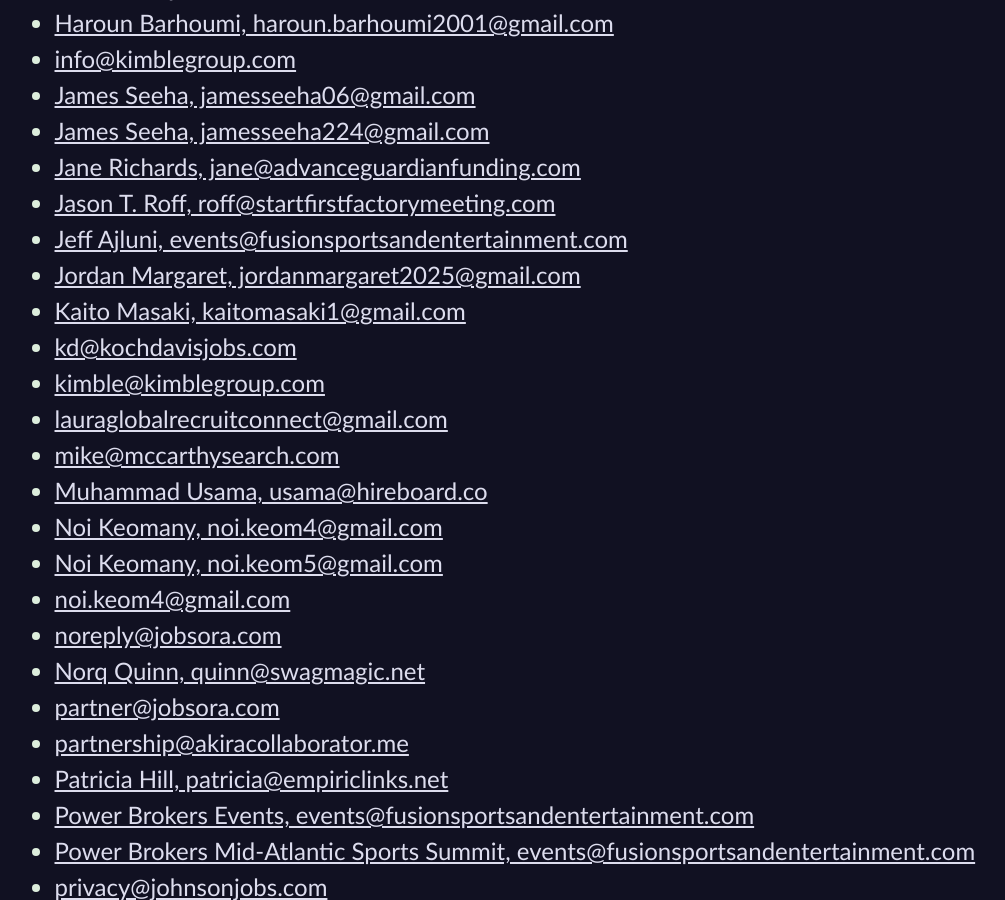
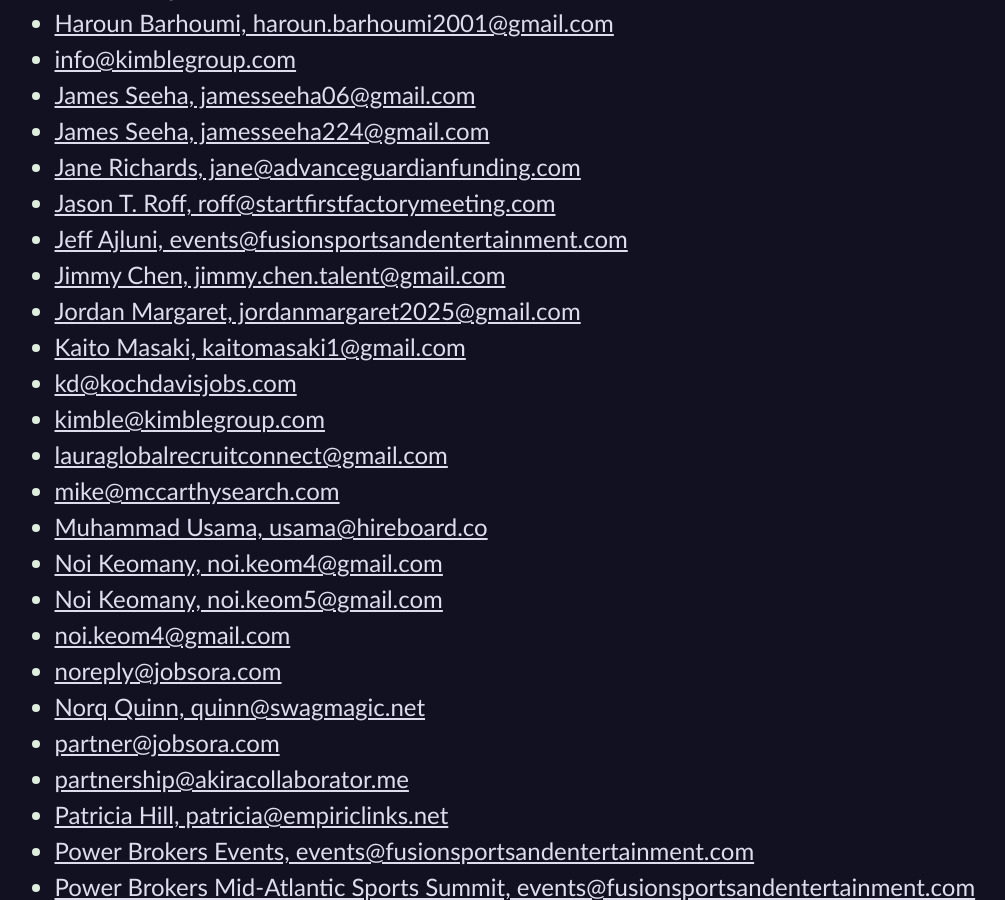
Before and after one commit to CodosaurusLLC/CodosaurusLLC.github.io, a Jekyll site: the page built from spambait.md, in a window 1280 px wide and 900 px high, scrolled down 873 px. Shown: the whole window, without its empty margins (45-1050 px from the left). Built offline with Jekyll 4.4.1, drawn with Linux system fonts in a browser that asks for light colours; our own code applies the rules of GitHub Pages for plain Markdown files.

Commit message:
add spammer

```diff
--- a/spambait.md
+++ b/spambait.md
@@ -25,6 +25,7 @@
 - [Jane Richards, jane@advanceguardianfunding.com](mailto:jane@advanceguardianfunding.com)
 - [Jason T. Roff, roff@startfirstfactorymeeting.com](mailto:roff@startfirstfactorymeeting.com)
 - [Jeff Ajluni, events@fusionsportsandentertainment.com](mailto:events@fusionsportsandentertainment.com)
+- [Jimmy Chen, jimmy.chen.talent@gmail.com](mailto:jimmy.chen.talent@gmail.com)
 - [Jordan Margaret, jordanmargaret2025@gmail.com](mailto:jordanmargaret2025@gmail.com)
 - [Kaito Masaki, kaitomasaki1@gmail.com](mailto:kaitomasaki1@gmail.com)
 - [kd@kochdavisjobs.com](mailto:kd@kochdavisjobs.com)
```
